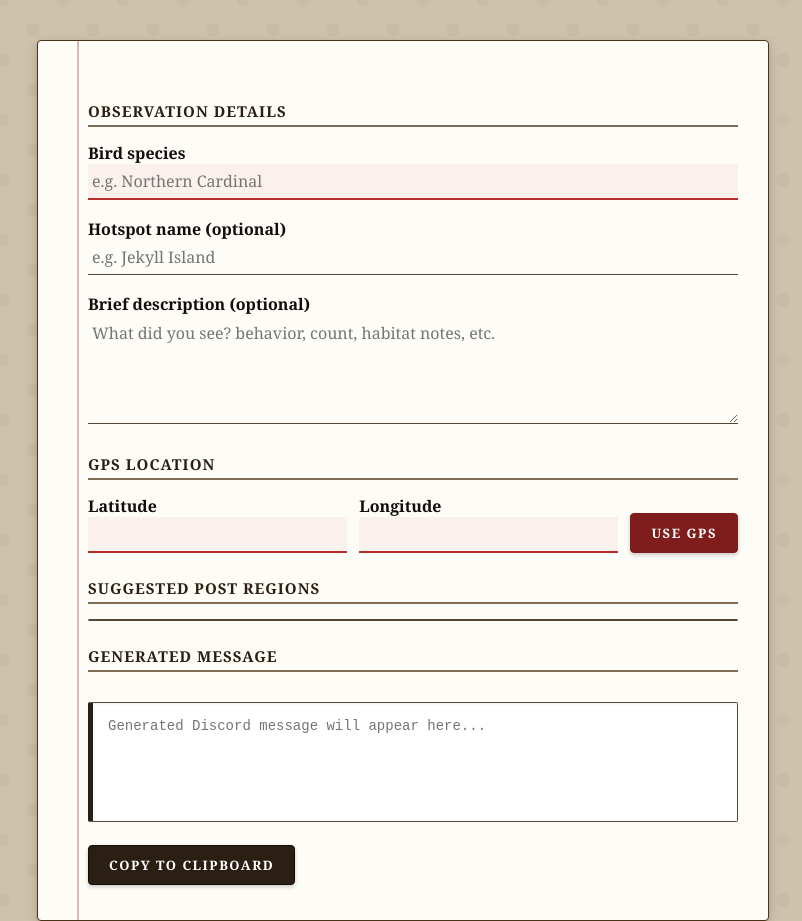
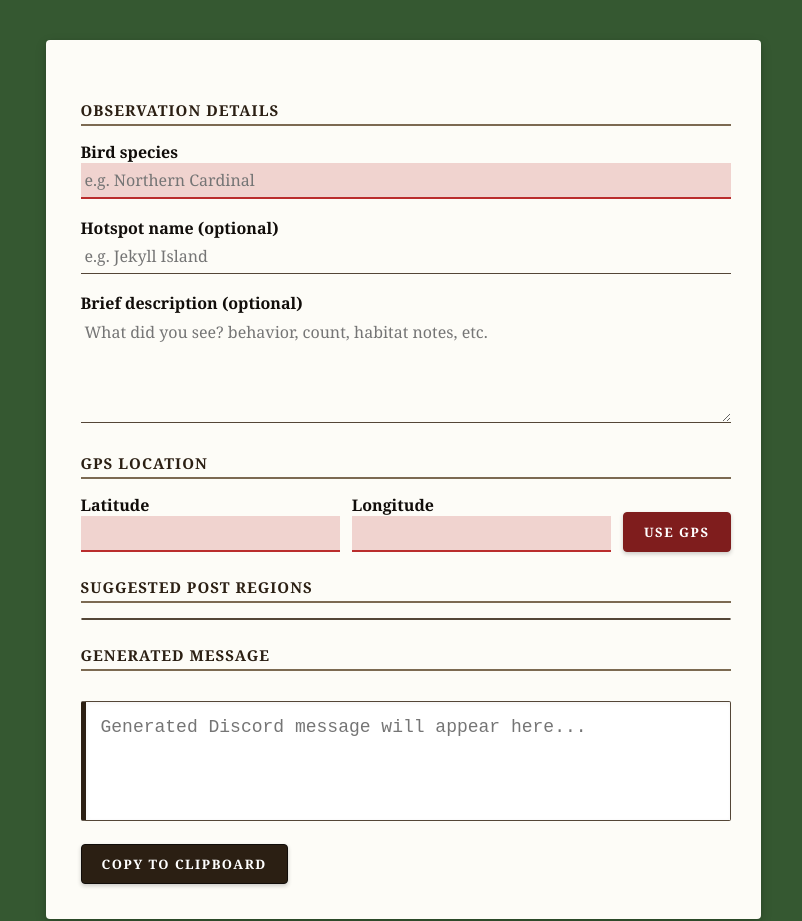
Before and after one commit to exptofu/thrasherBot, a plain HTML site: page index.html in a window 1280 px wide. Shown: the top 921 px of the page, without its empty margins (237-1039 px from the left). Drawn offline with Linux system fonts and the light colour scheme.

Commit message:
simplify styling

```diff
--- a/styles.css
+++ b/styles.css
@@ -1,9 +1,8 @@
 /* Core Journal Container & Layout */
 .journal-container {
   background-color: #fdfcf7; /* Lightened significantly for maximum contrast */
-  border: 1px solid #4a3319; /* Refined to a slim, elegant single border */
   border-radius: 4px;
-  padding: 35px 30px 35px 50px; /* Generous left padding to clear a "margin line" */
+  padding: 35px 30px 35px 35px; /* Generous left padding to clear a "margin line" */
   font-family: 'Georgia', serif;
   color: #110d0a; /* Darkened to deep near-black ink for contrast compliance */
   box-shadow:
@@ -14,7 +13,6 @@
   margin: 30px auto;
   background-image:
     /* Crimson notebook vertical margin line */
-    linear-gradient(90deg, transparent 39px, #ddb7b7 39px, #ddb7b7 41px, transparent 41px);
 }
 
 .journal-title {
@@ -89,7 +87,7 @@ input[type="number"] {
 .journal-input.field-error,
 .journal-textarea.field-error,
 .journal-select.field-error {
-  background-color: rgba(186, 45, 45, 0.05);
+  background-color: rgba(186, 45, 45, 0.2);
   border-bottom: 2px solid #ba2d2d;
 }
 
@@ -139,7 +137,7 @@ input[type="number"] {
   border-radius: 2px;
   padding: 15px;
   font-family: 'Courier New', Courier, monospace;
-  font-size: 14px;
+  font-size: 18px;
   color: #000000; /* Absolute highest contrast for dynamic generation output */
   box-shadow: inset 1px 1px 4px rgba(0, 0, 0, 0.05);
   margin-top: 15px;
@@ -287,10 +285,7 @@ input[type="number"] {
 
 body {
   margin: 0;
-  background-color: #cfc2aa; /* Softened desk background slightly to help paper surface pop */
-  background-image:
-    radial-gradient(rgba(0,0,0,0.03) 15%, transparent 16%),
-    radial-gradient(rgba(0,0,0,0.03) 15%, transparent 16%);
+  background-color: #355831; /* Softened desk background slightly to help paper surface pop */
   background-size: 60px 60px;
   background-position: 0 0, 30px 30px;
   font-family: 'Georgia', serif;
```
